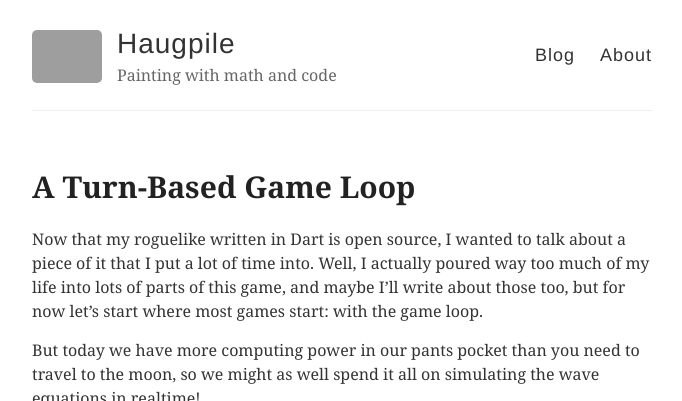
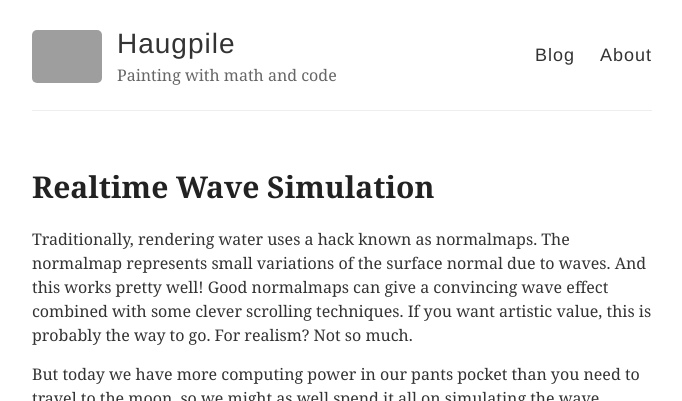
Before and after one commit to lightbits/lightbits.github.io, a Jekyll site: the page built from _posts/2014-3-3-Hello-World.md, in a window 1280 px wide and 900 px high, cut to the strip 0-401 px from the top of the window. Shown: the whole strip, without its empty margins (298-980 px from the left). Built offline with Jekyll 4.4.1, drawn with Linux system fonts in a browser that asks for light colours; grey boxes are pictures that could not be loaded.

Commit message:
Updated 2014-3-3-Hello-World.md

```diff
--- a/_posts/2014-3-3-Hello-World.md
+++ b/_posts/2014-3-3-Hello-World.md
@@ -1,10 +1,10 @@
 ---
 layout: post
-title: "A Turn-Based Game Loop"
+title: Realtime Wave Simulation
 published: true
 ---
 
-Now that my roguelike written in Dart is open source, I wanted to talk about a piece of it that I put a lot of time into. Well, I actually poured way too much of my life into lots of parts of this game, and maybe I’ll write about those too, but for now let’s start where most games start: with the game loop.
+Traditionally, rendering water uses a hack known as normalmaps. The normalmap represents small variations of the surface normal due to waves. And this works pretty well! Good normalmaps can give a convincing wave effect combined with some clever scrolling techniques. If you want artistic value, this is probably the way to go. For realism? Not so much.
 
 But today we have more computing power in our pants pocket than you need to travel to the moon, so we might as well spend it all on simulating the wave equations in realtime!
 
```
